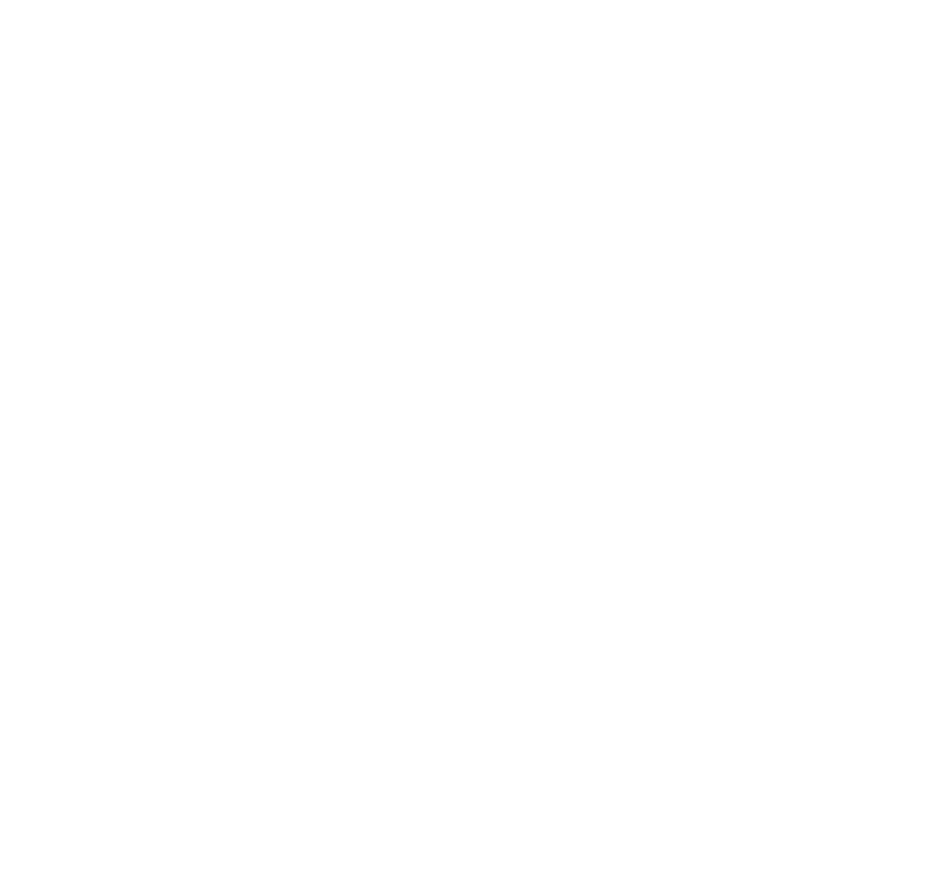
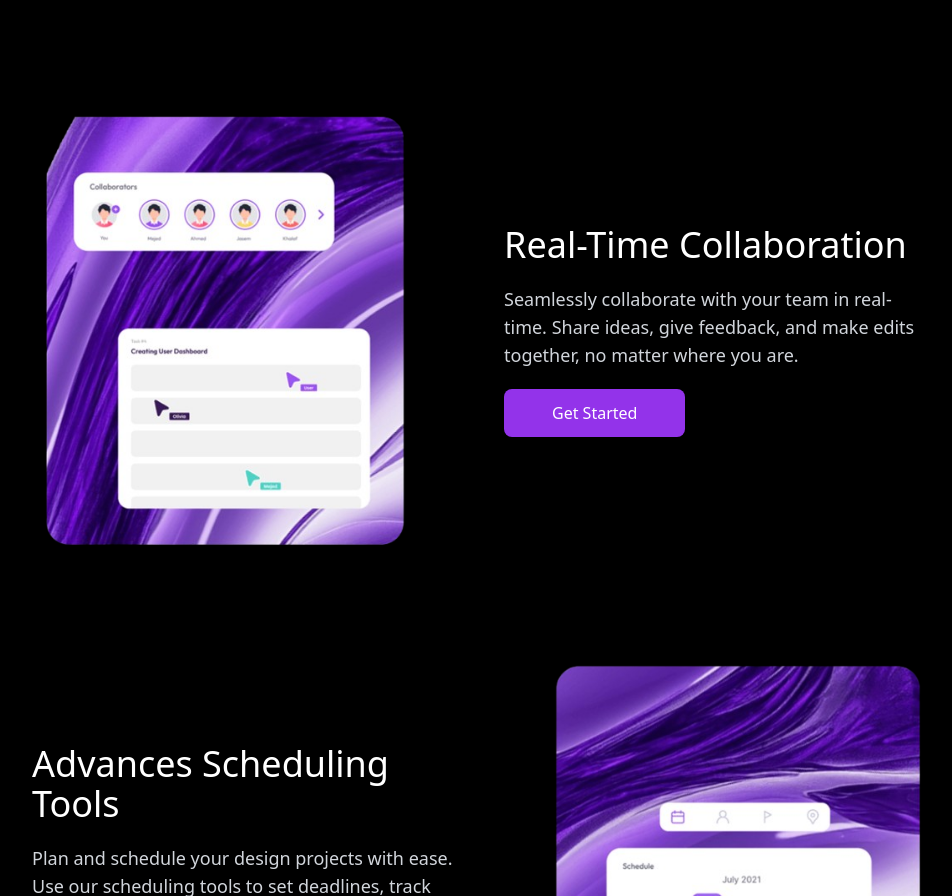
Before and after one commit to Tarunika-R/React-Vite-TailwindCSS-Basics, a React (Vite) app: page / in a window 1280 px wide. Shown: the part 1904-2800 px from the top of the page, without its empty margins (160-1112 px from the left). Before the commit the page ends 1849 px from the top, so only its background shows below. Built offline with nearby package versions, Linux system fonts and the light colour scheme.

Commit message:
"Updated CompanyLogo, ContentSection, and FeatureSection components with layout and styling changes, and added feature data and mapping in FeatureSection."

```diff
--- a/src/components/CompanyLogo.jsx
+++ b/src/components/CompanyLogo.jsx
@@ -9,7 +9,7 @@
   ];
 
   return (
-    <div className="bg-black">
+    <div className="bg-black pt-16">
       <div className="max-w-6xl mx-auto text-center">
         <div className="grid grid-cols-2 sm:grid-cols-3 md:grid-cols-4 lg:grid-cols-4 gap-6 pl-10">
           {companies.map((company, index) => (
--- a/src/components/ContentSection.jsx
+++ b/src/components/ContentSection.jsx
@@ -2,7 +2,7 @@
 
 const ContentSection = () => {
   return (
-    <div className="flex flex-col items-start w-full px-48 py-36">
+    <div className="flex flex-col items-start w-full px-48 py-32">
       <div className="flex-1 text-left space-y-2">
         <h2 className="text-7xl font-semibold leading-tight">
           Unleash Your <span className="text-purple-400">Creativity</span>
--- a/src/components/FeatureSection.jsx
+++ b/src/components/FeatureSection.jsx
@@ -1,27 +1,65 @@
 import React from "react";
 
 const FeatureSection = () => {
+    const features = [
+        {
+            title: "High-Resolution Outputs",
+            description:
+              "Download your final designs in high-resolution formats suitable for print and digital use. Ensure your work looks professional and polished in any medium.",
+            image: "/images/feature1.png",
+            reverse: false,
+        },
+        {
+            title: "Real-Time Collaboration",
+            description:
+              "Seamlessly collaborate with your team in real-time. Share ideas, give feedback, and make edits together, no matter where you are.",
+            image: "/images/feature2.png",
+            reverse: true,
+        },
+        {
+            title: "Advances Scheduling Tools",
+            description:
+              "Plan and schedule your design projects with ease. Use our scheduling tools to set deadlines, track milestones, and endure timely delivery of your design work.",
+            image: "/images/feature3.png",
+            reverse: false,
+        },
+    ];
+
     return (
-        <div className="flex flex-col md:flex-row items-center justify-between w-full px-48">
-            <div className="flex-1 text-left space-y-5">
-                <h2 className="text-4xl font-normal text-white">
-                    High-Resolution Outputs
-                </h2>
-                <p className="text-lg text-gray-300">
-                    Download your final designs in high-resolution formats suitable for print and digital use. Ensure your work looks professional and polished in any medium.
-                </p>
+        <div className="space-y-24 px-48 py-24">
+        {features.map((feature, index) => (
+            <div key={index}
+                className={`flex flex-col md:flex-row items-center justify-between w-full ${
+                    feature.reverse ? "md:flex-row-reverse" : ""
+                }`}>
+
+                {/*Text Section*/}
+                <div
+                    className={`flex-1 text-left space-y-5 ${
+                        feature.reverse ? "md:pl-12" : "md:pr-12"
+                }`}>
+                    <h2 className="text-4xl font-normal text-white">{feature.title}</h2>
+                    <p className="text-lg text-gray-300">{feature.description}</p>
                     <button className="bg-purple-600 py-3 px-12 rounded-lg hover:bg-purple-500">
                         Get Started
                     </button>
                 </div>
 
-            <div className="flex-1 flex justify-end mt-12 md:mt-0">
+                {/*Image Section*/}
+                <div
+                    className={`flex-1 flex ${
+                        feature.reverse ? "md:justify-start" : "md:justify-end"
+                    } mt-12 md:mt-0`}>
+
                     <img
-                src="/images/feature1.png"
-                alt="Feature Image 1"
+                        src={feature.image}
+                        alt={feature.title}
                         className="w-full max-w-lg md:max-w-sm h-auto object-contain rounded-lg shadow-lg"
                     />
                 </div>
+            </div>
+
+            ))}
         </div>
     );
 };
```
Lines whose indentation alone changed are shown as unchanged.
